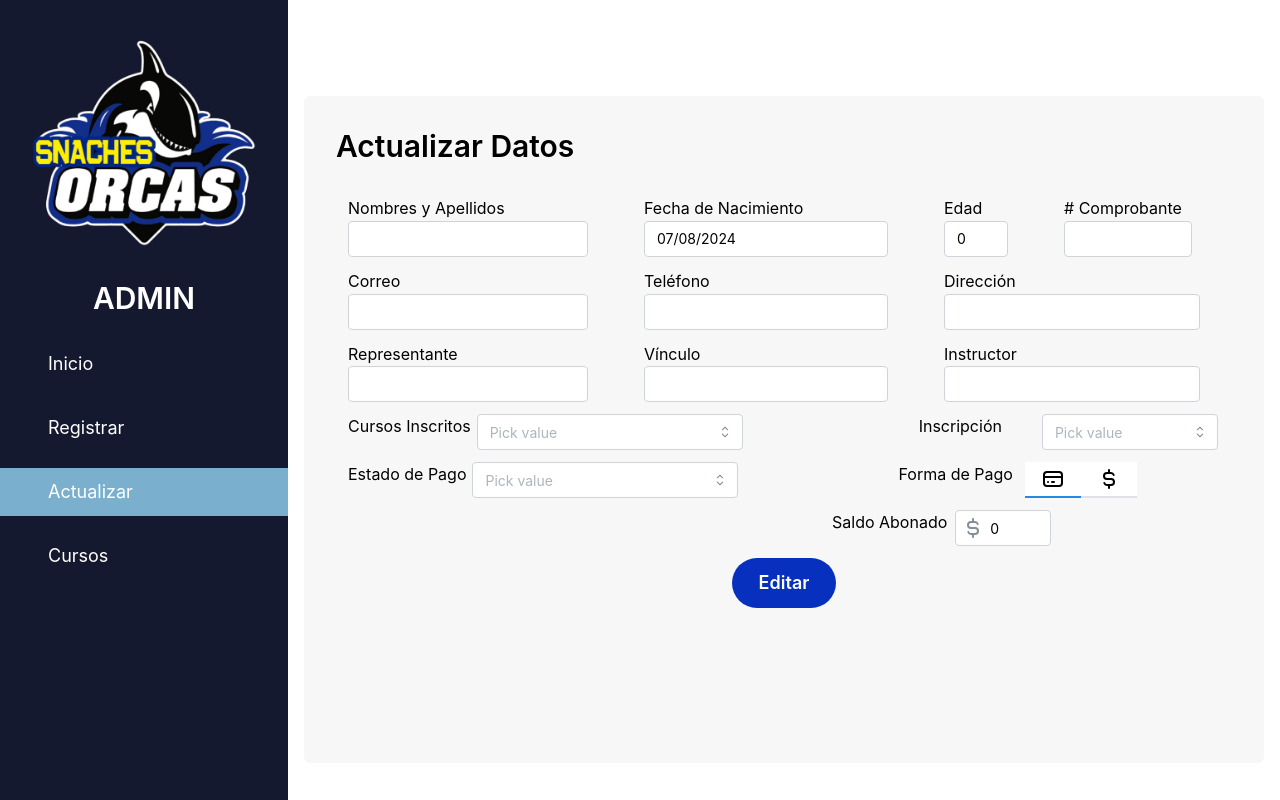
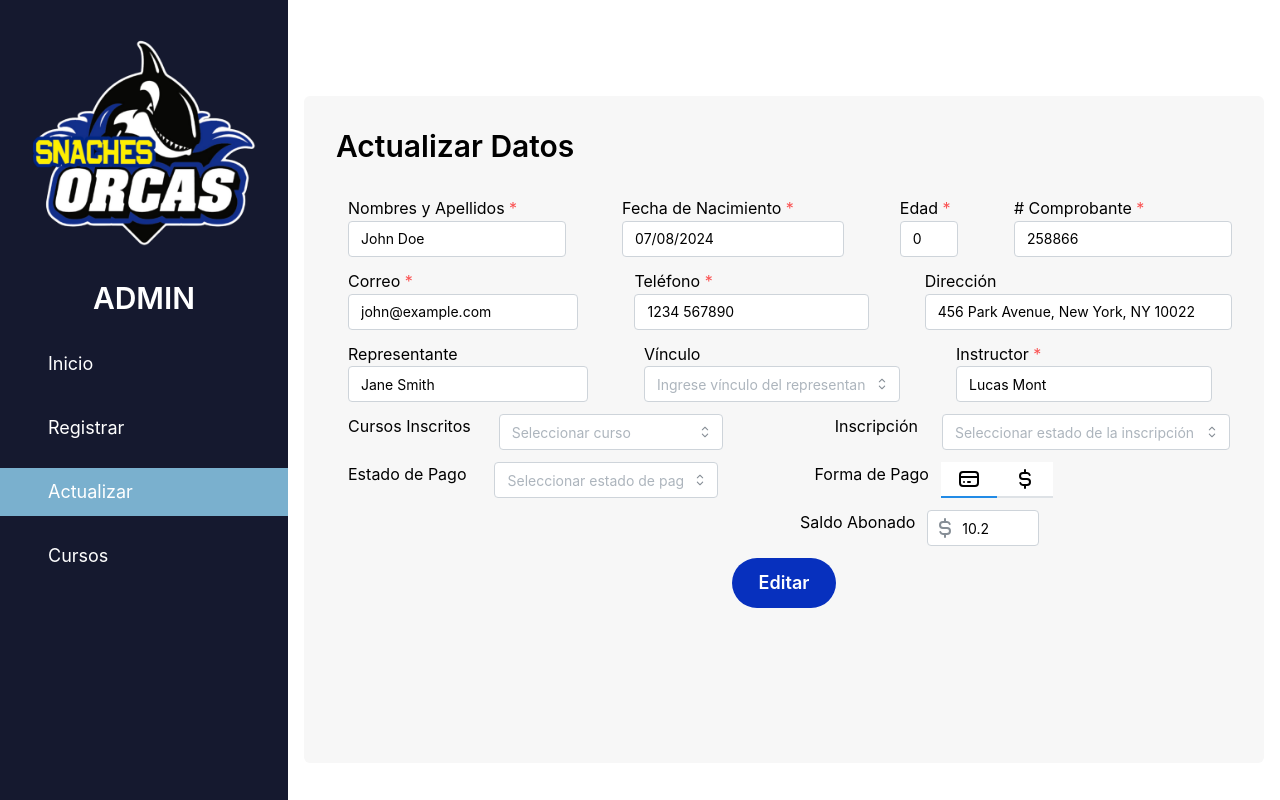
Before and after one commit to joemcara/swimmast-web, a React (Vite) app: page /actualizar in a window 1280 px wide. Built offline with nearby package versions, Linux system fonts and the light colour scheme.

Commit message:
upload example data

```diff
--- a/src/Update/Update.jsx
+++ b/src/Update/Update.jsx
@@ -30,73 +30,86 @@ function Update() {
         setAge(calculateAge(date));
     };
 
-    console.log(age);
+    const exampleData={
+        name:"John Doe",
+        email:"john@example.com",
+        phoneNumber: "1234 567890",
+        location: "456 Park Avenue, New York, NY 10022",
+        representative: "Jane Smith",
+        numberTicket: "258866",
+        balance: 10.20,
+        coach: "Lucas Mont"
+    }
+
+    const styleLabels={
+        fontSize: '16px',
+        fontWeight: 'normal'
+    }
 
 
     return (
         <CustomSection title='Actualizar Datos'>
 
             <div className='flex flex-row gap-14 ml-3 my-3' >
-                    <Input.Wrapper label='Nombres y Apellidos' className='w-60' labelProps={{ style: { fontSize: '16px', fontWeight: 'normal' } }} >
-                        <Input size='sm'/>
+                    <Input.Wrapper label='Nombres y Apellidos' withAsterisk className='w-60' labelProps={{ style: { fontSize: '16px', fontWeight: 'normal' } }} >
+                    <Input size='sm' placeholder='Ingrese nombres y apellidos' value={exampleData.name} />
                     </Input.Wrapper>
 
                     <DateInput
                         value={valueDate}
+                        withAsterisk
                         onChange={handleBirthDateChange}
                         valueFormat="DD/MM/YYYY"
                         label="Fecha de Nacimiento"
                         size='sm'
-                        labelProps={{ style: { fontSize: '16px', fontWeight: 'normal' } }}
+                        labelProps={{style: styleLabels}}
                     />
 
-                    <NumberInput allowDecimal={false} value={age} label="Edad" hideControls size='sm' className='w-16' labelProps={{ style: { fontSize: '16px', fontWeight: 'normal' } }}/>
+                    <NumberInput allowDecimal={false} withAsterisk value={age} label="Edad" hideControls size='sm' className='w-16' labelProps={{ style: { fontSize: '16px', fontWeight: 'normal' } }}/>
 
-                    <Input.Wrapper label='# Comprobante' className='w-32' labelProps={{ style: { fontSize: '16px', fontWeight: 'normal' } }}>
-                        <Input size='sm'/>
+                    <Input.Wrapper withAsterisk label='# Comprobante' className='w-60' labelProps={{ style: styleLabels }}>
+                        <Input size='sm' placeholder='Ingrese número de comprobante' value={exampleData.numberTicket} />
                     </Input.Wrapper>
             </div>
 
             <div className='flex flex-row gap-14 ml-3 my-3' >
-                    <Input.Wrapper label='Correo' className='w-60' labelProps={{ style: { fontSize: '16px', fontWeight: 'normal' } }}>
-                        <Input size='sm'/>
+                    <Input.Wrapper withAsterisk label='Correo' className='w-60' labelProps={{ style: styleLabels }}>
+                        <Input size='sm' placeholder='Ingrese correo electrónico' value={exampleData.email}/>
                     </Input.Wrapper>
-                    <Input.Wrapper label='Teléfono' labelProps={{ style: { fontSize: '16px', fontWeight: 'normal' } }}>
-                        <Input size='sm'/>
+                    <Input.Wrapper withAsterisk label='Teléfono' labelProps={{ style: styleLabels }}>
+                        <Input size='sm' placeholder='Ingrese número de teléfono' value={exampleData.phoneNumber}/>
                     </Input.Wrapper>
-                    <Input.Wrapper label='Dirección' className='w-64' labelProps={{ style: { fontSize: '16px', fontWeight: 'normal' } }}>
-                        <Input size='sm'/>
+                    <Input.Wrapper label='Dirección' className='w-80' labelProps={{ style: styleLabels }}>
+                        <Input size='sm' placeholder='Ingrese dirección de domicilio' value={exampleData.location}/>
                     </Input.Wrapper>
             </div>
 
             <div className='flex flex-row gap-14 ml-3 my-3' >
-                    <Input.Wrapper label='Representante' className='w-60'  labelProps={{ style: { fontSize: '16px', fontWeight: 'normal' } }}>
-                        <Input size='sm'/>
+                    <Input.Wrapper label='Representante' className='w-60' labelProps={{ style: styleLabels }}>
+                        <Input size='sm' placeholder='Ingrese nombre del representante' value={exampleData.representative}/>
                     </Input.Wrapper>
-                    <Input.Wrapper label='Vínculo' labelProps={{ style: { fontSize: '16px', fontWeight: 'normal' } }}>
-                        <Input size='sm'/>
-                    </Input.Wrapper>
-                    <Input.Wrapper label='Instructor' className='w-64' labelProps={{ style: { fontSize: '16px', fontWeight: 'normal' } }}>
-                        <Input size='sm'/>
+                    <Select label='Vínculo' className="w-64" placeholder="Ingrese vínculo del representante" size='sm' data={["Mamá", "Papá", "Abuela", "Abuelo", "Tía", "Tío"]} labelProps={{ style: styleLabels }}/>
+                    <Input.Wrapper withAsterisk label='Instructor' className='w-64' labelProps={{ style: styleLabels }}>
+                        <Input size='sm' placeholder='Ingrese nombre del instructor' value={exampleData.coach}/>
                     </Input.Wrapper>
             </div>
 
-            <div className='flex flex-row gap-44 ml-3 my-3'>
-                <div className='flex flex-row gap-1.5'>
+            <div className='flex flex-row gap-28 ml-3 my-3'>
+                <div className='flex flex-row gap-7'>
                     <p className='text-base'>Cursos Inscritos</p>
-                    < Select size='sm' placeholder="Pick value" data={['Entrenamiento', 'Vacacional']}/>
+                    < Select size='sm' className='w-56' placeholder="Seleccionar curso" data={['Entrenamiento', 'Vacacional']}/>
                 </div>
 
-                <div className='flex flex-row gap-10'>
+                <div className='flex flex-row gap-6'>
                     <p className='text-base'>Inscripción</p>
-                    < Select size='sm' className='w-44' placeholder="Pick value" data={['Aceptar', 'Negar']}/>
+                    < Select size='sm' className='w-72' placeholder="Seleccionar estado de la inscripción" data={['Aceptar', 'Negar']}/>
                 </div>
             </div >
 
-            <div className='flex flex-row gap-40 ml-3 my-3'>
-                <div className='flex flex-row gap-1.5'>
+            <div className='flex flex-row gap-24 ml-3 my-3'>
+                <div className='flex flex-row gap-7'>
                     <p className='text-base'>Estado de Pago</p>
-                    < Select size='sm' placeholder="Pick value" data={['Abono', 'Pagado', 'Stand-By', 'No Pagado']}/>
+                    < Select size='sm' className='w-56' placeholder="Seleccionar estado de pago" data={['Abono', 'Pagado', 'Stand-By', 'No Pagado']}/>
                 </div>
                 <div className='flex flex-row gap-3'>
                     <p className='text-base'>Forma de Pago</p>
@@ -116,7 +129,7 @@ function Update() {
 
             </div>
 
-            <div className='ml-96 flex flex-row gap-2 pl-28'>
+            <div className='ml-96 flex flex-row gap-3 pl-20'>
                 <p className='text-base'> Saldo  Abonado</p>
                 <NumberInput
                     size='sm'
@@ -127,7 +140,8 @@ function Update() {
                     decimalScale={2}
                     required
                     hideControls
-                    className='w-24'>
+                    className='w-28'
+                    value={exampleData.balance}>
                 </NumberInput>
             </div>
 
```
